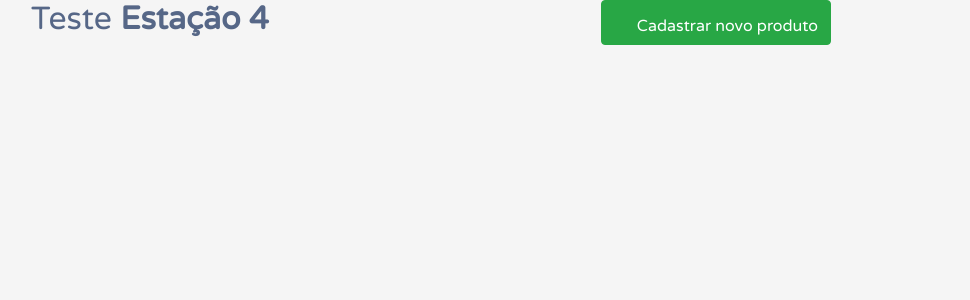
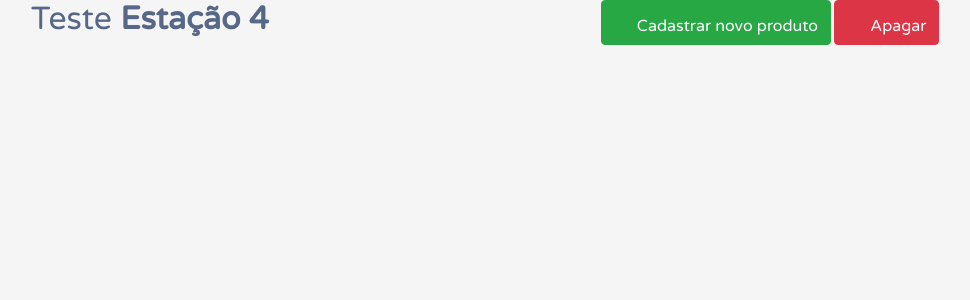
Before and after one commit to marcoscuomo/teste_estacao4, a PHP site: page / in a window 1280 px wide. Shown: the top 300 px of the page, without its empty margins (54-1024 px from the left). Run offline with PHP 8.4, Linux system fonts and the light colour scheme; some libraries are stand-ins or nearby versions.

Commit message:
Cria botao de apagar

```diff
--- a/index.php
+++ b/index.php
@@ -28,6 +28,7 @@
                 </div>
                 <div class="col-sm-6">
                     <a href="#" class="btn btn-success" data-toggle="modal"><i class="material-icons">&#xE147;</i> <span>Cadastrar novo produto</span></a>
+                    <a href="#deleteEmployeeModal" class="btn btn-danger" data-toggle="modal"><i class="material-icons">&#xE15C;</i> <span>Apagar</span></a>
                 </div>
             </div>
         </div><!--/table-wrapper-->
```
